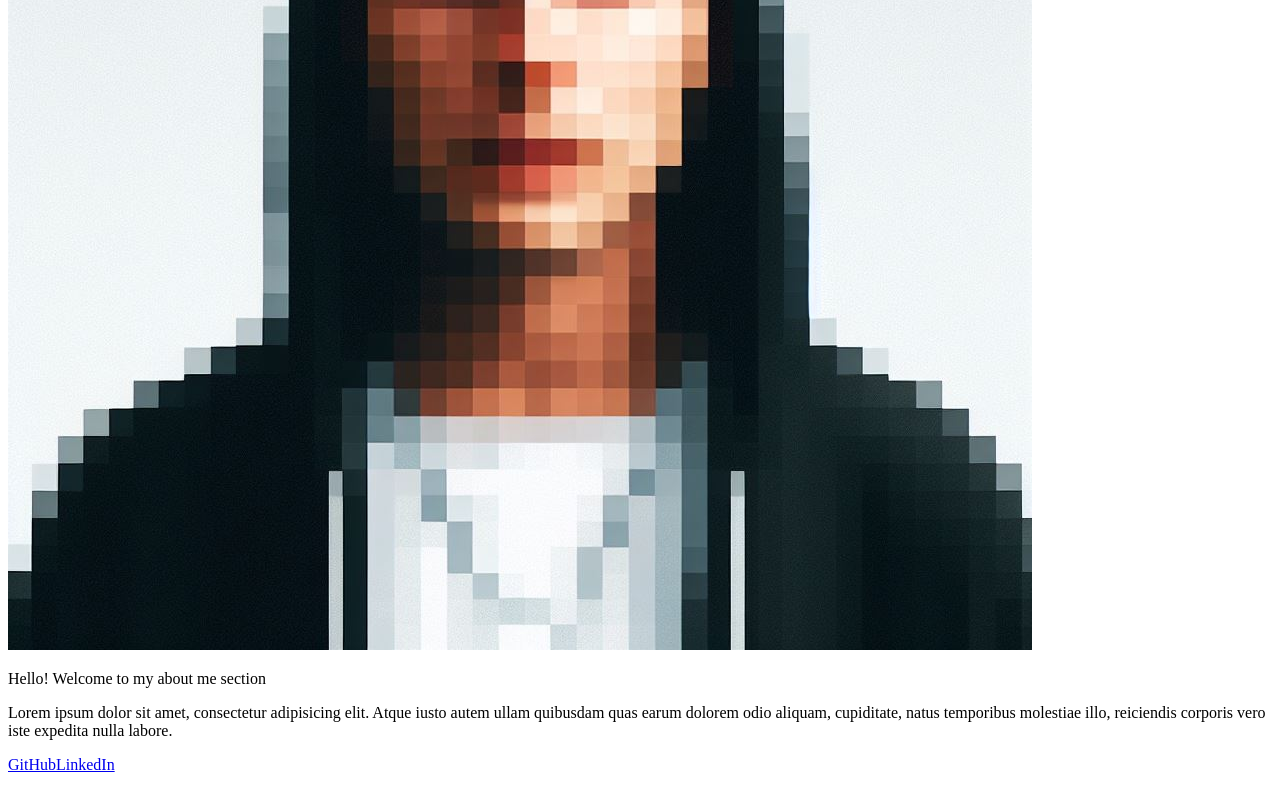
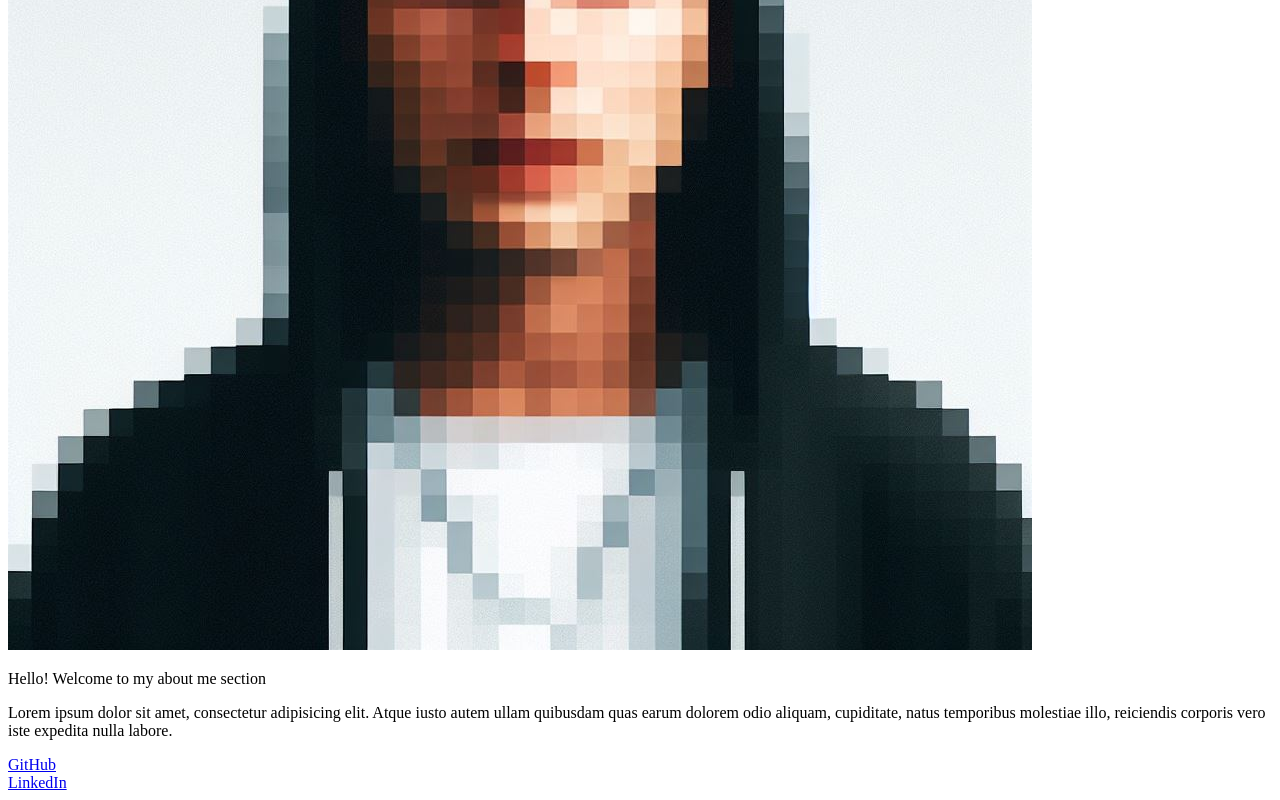
Before and after one commit to vpontual/react-portfolio, a React (Vite) app in the folder client/: page / in a window 1280 px wide. Shown: the part 593-1393 px from the top of the page. Built offline with nearby package versions, Linux system fonts and the light colour scheme.

Commit message:
slight updates to footer

```diff
--- a/client/src/components/Footer.jsx
+++ b/client/src/components/Footer.jsx
@@ -1,20 +1,12 @@
 const Footer = () => {
   return (
     <footer>
-      <a
-        href="https://github.com/vpontual"
-        target="_blank"
-        rel="noopener noreferrer"
-      >
-        GitHub
-      </a>
-      <a
-        href="https://linkedin.com/in/vitorpontual"
-        target="_blank"
-        rel="noopener noreferrer"
-      >
-        LinkedIn
-      </a>
+      <div>
+        <a href="https://github.com/vpontual">GitHub</a>
+      </div>
+      <div>
+        <a href="https://linkedin.com/in/vitorpontual">LinkedIn</a>
+      </div>
     </footer>
   );
 };
```
